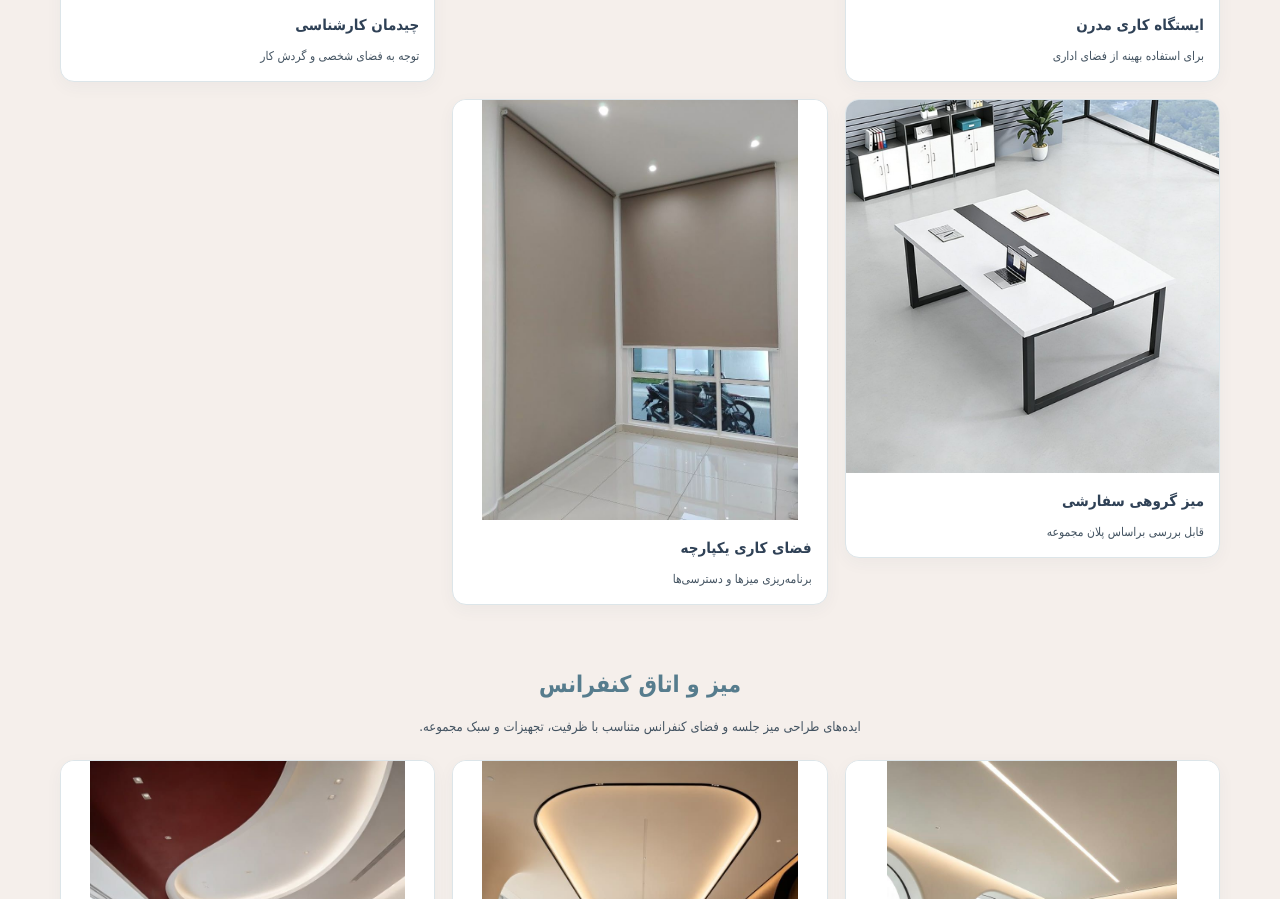
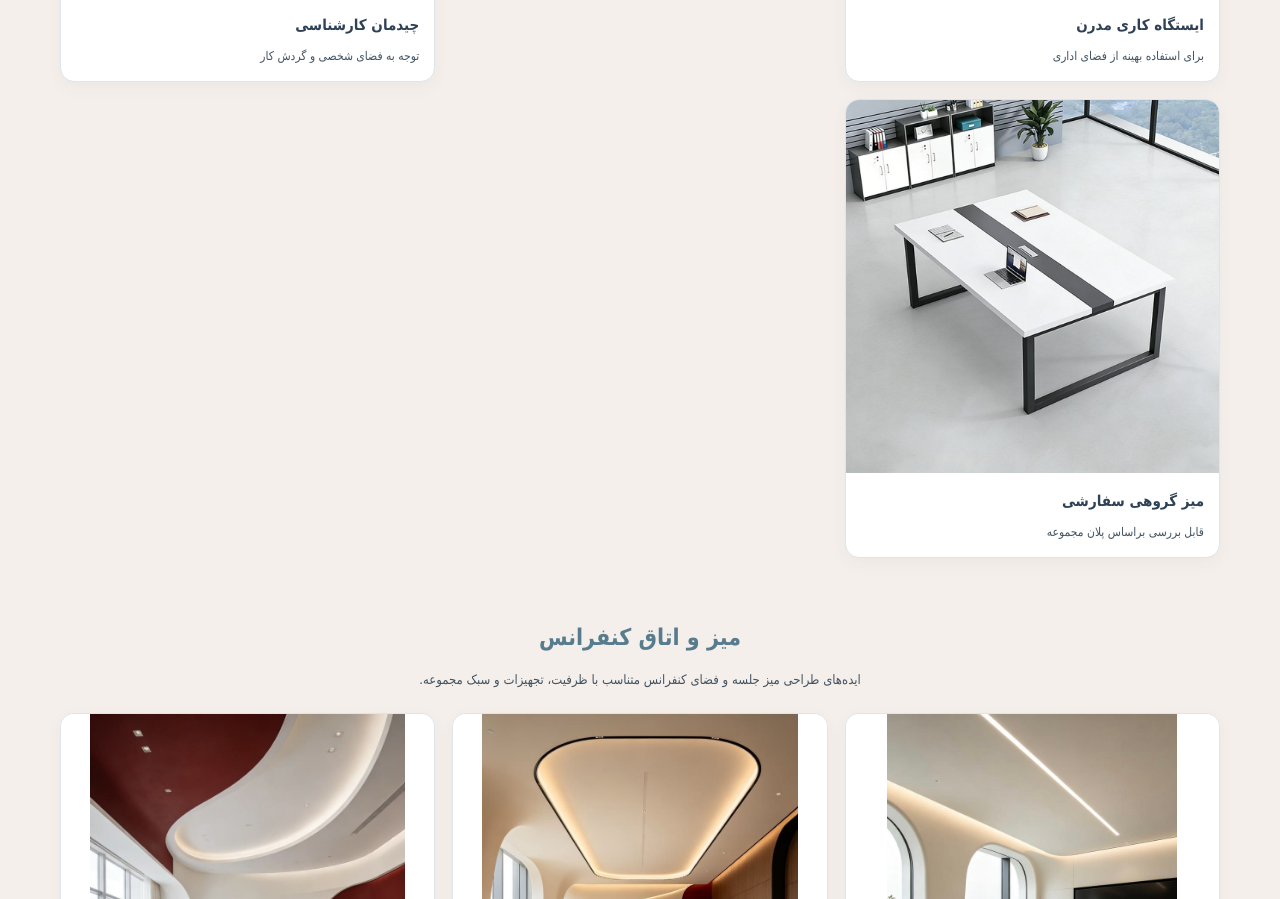
Before and after one commit to hooran-honar/hooran-honar.github.io, a plain HTML site: page gallery.html in a window 1280 px wide. Shown: the part 7471-8370 px from the top of the page. Drawn offline with Linux system fonts and the light colour scheme.

Commit message:
Update gallery.html

```diff
--- a/gallery.html
+++ b/gallery.html
@@ -462,7 +462,7 @@ footer{
       <article class="photo-card"><img src="office-workstations-02.jpg.jpg" alt="ایستگاه کاری اداری ۲" loading="lazy"><div class="photo-caption"><h3>میزهای کار گروهی</h3><p>هماهنگی با تعداد کاربران</p></div></article>
       <article class="photo-card"><img src="office-workstations-03.jpg.jpg" alt="ایستگاه کاری اداری ۳" loading="lazy"><div class="photo-caption"><h3>چیدمان کارشناسی</h3><p>توجه به فضای شخصی و گردش کار</p></div></article>
       <article class="photo-card"><img src="office-workstations-04.jpg.jpg" alt="ایستگاه کاری اداری ۴" loading="lazy"><div class="photo-caption"><h3>میز گروهی سفارشی</h3><p>قابل بررسی براساس پلان مجموعه</p></div></article>
-      <article class="photo-card"><img src="office-workstations-05.jpg.jpg" alt="ایستگاه کاری اداری ۵" loading="lazy"><div class="photo-caption"><h3>فضای کاری یکپارچه</h3><p>برنامه‌ریزی میزها و دسترسی‌ها</p></div></article>
+
     </div>
   </section>
 
```
